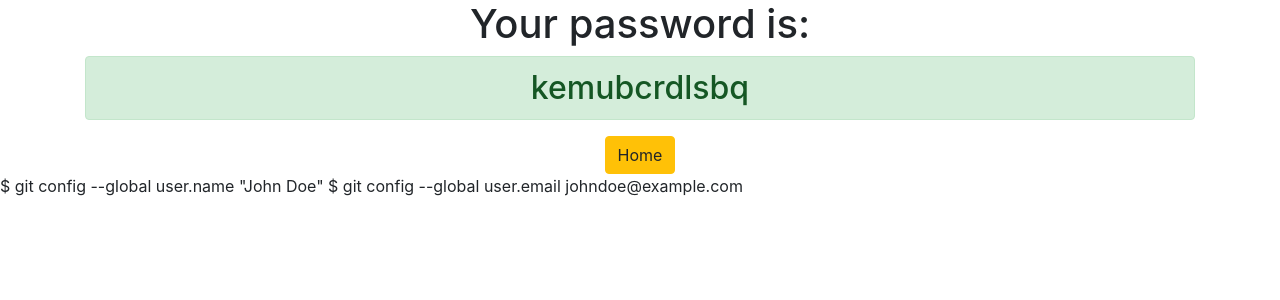
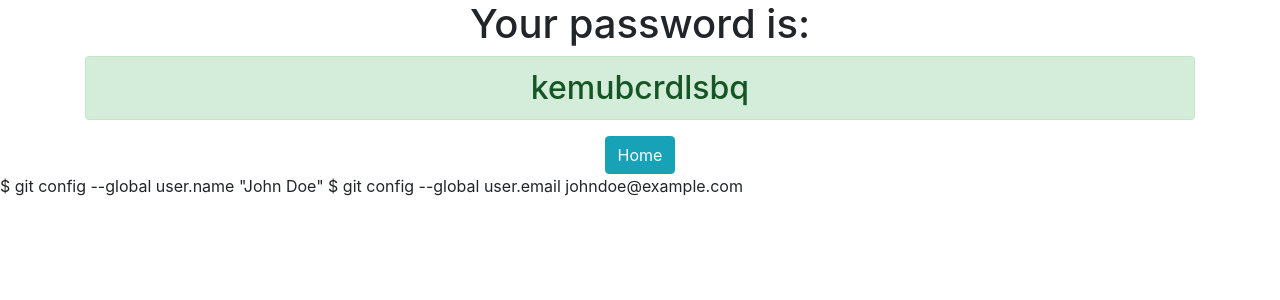
Before and after one commit to Jacob77777/django3-password-generator, a Django app: page /password/ in a window 1280 px wide. Shown: the top 300 px of the page. Run offline with Django 3.2, Linux system fonts and the light colour scheme.

Commit message:
I made something

```diff
--- a/generator/templates/generator/password.html
+++ b/generator/templates/generator/password.html
@@ -3,7 +3,7 @@
 <div class="container text-center">
     <h1>Your password is:</h1>
     <h2 class="alert alert-success">{{ password }}</h2>
-    <a href="{% url 'home' %}" class="btn btn-warning">Home</a>
+    <a href="{% url 'home' %}" class="btn btn-info">Home</a>
 </div>
 
 $ git config --global user.name "John Doe"
--- a/password_generator/settings.py
+++ b/password_generator/settings.py
@@ -20,7 +20,7 @@ BASE_DIR = Path(__file__).resolve().parent.parent
 # See https://docs.djangoproject.com/en/3.1/howto/deployment/checklist/
 
 # SECURITY WARNING: keep the secret key used in production secret!
-SECRET_KEY = 'y(^+1lne5gs4j@eqo)y#*^yqndewg!-s=il6m*nj!p0lmx6#yb'
+SECRET_KEY = 'y(^+1lne5gs4asdasdj@eqo)y#*^yqndewg!-s=il6m*nj!p0lmx6#yb'
 
 # SECURITY WARNING: don't run with debug turned on in production!
 DEBUG = True
```
